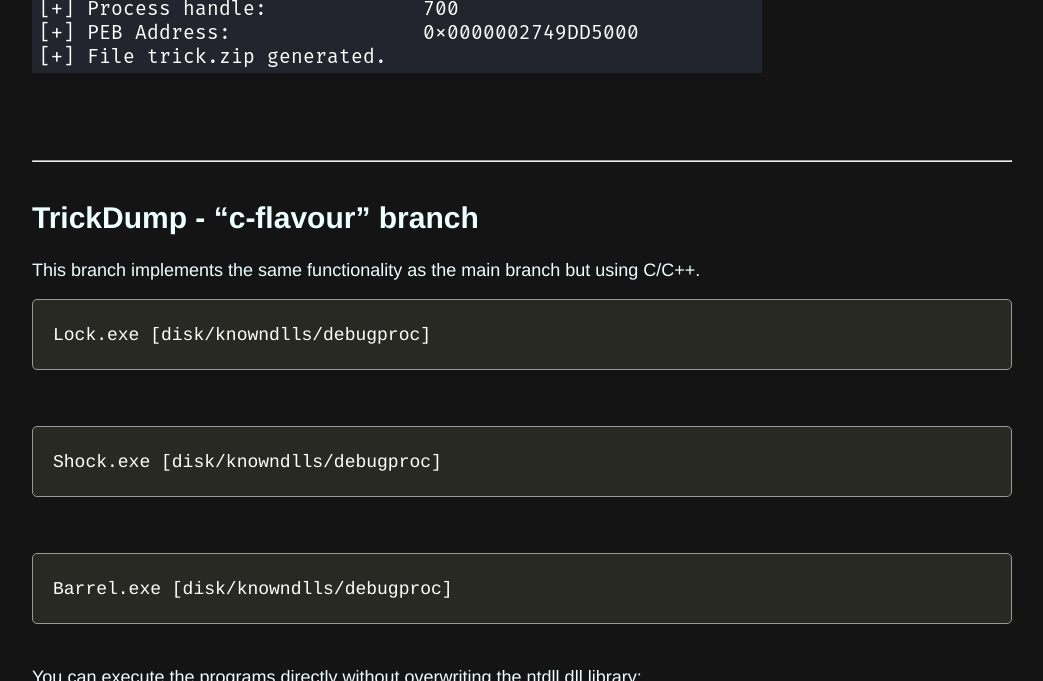
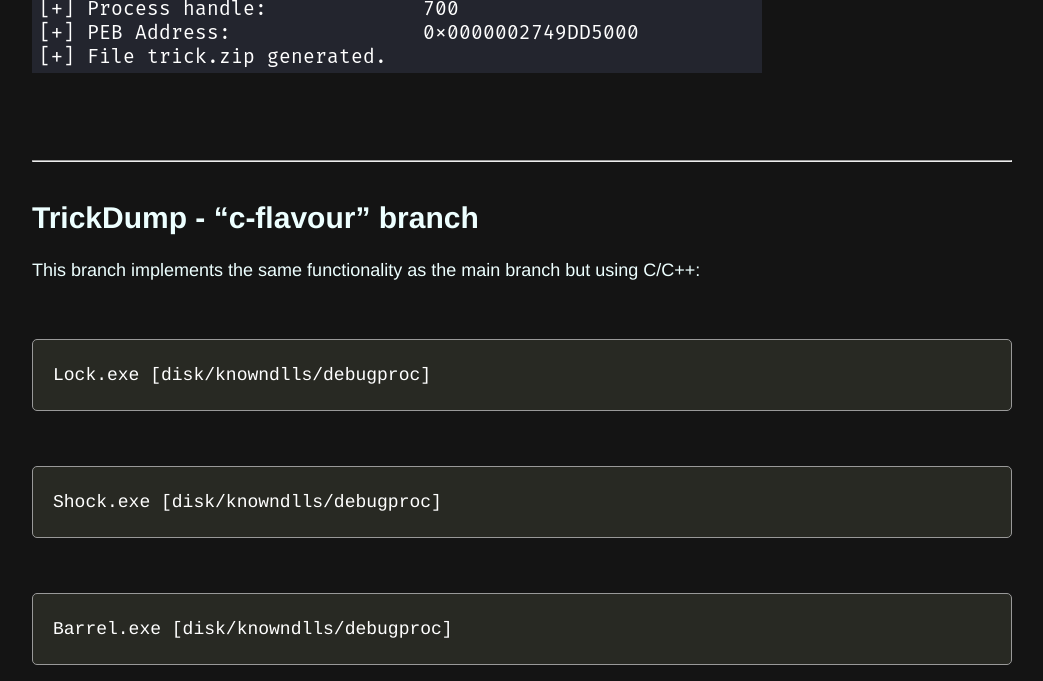
Before and after one commit to ricardojoserf/ricardojoserf.github.io, a Jekyll site: the page built from _posts/2024-10-1-TrickDumpUpdate2.md, in a window 1280 px wide and 900 px high, scrolled down 5525 px, cut to the strip 0-681 px from the top of the window. Shown: the whole strip, without its empty margins (118-1161 px from the left). Built offline with Jekyll 4.4.1, drawn with Linux system fonts in a browser that asks for light colours.

Commit message:
Update 2024-10-1-TrickDumpUpdate2.md

````diff
--- a/_posts/2024-10-1-TrickDumpUpdate2.md
+++ b/_posts/2024-10-1-TrickDumpUpdate2.md
@@ -137,7 +137,9 @@ execute_bof trick_bof.o --format-string z <OVERWRITE_TECHNIQUE>
 
 # TrickDump - "c-flavour" branch
 
-This branch implements the same functionality as the main branch but using C/C++.
+This branch implements the same functionality as the main branch but using C/C++:
+
+<br>
 
 ```
 Lock.exe [disk/knowndlls/debugproc]
````
